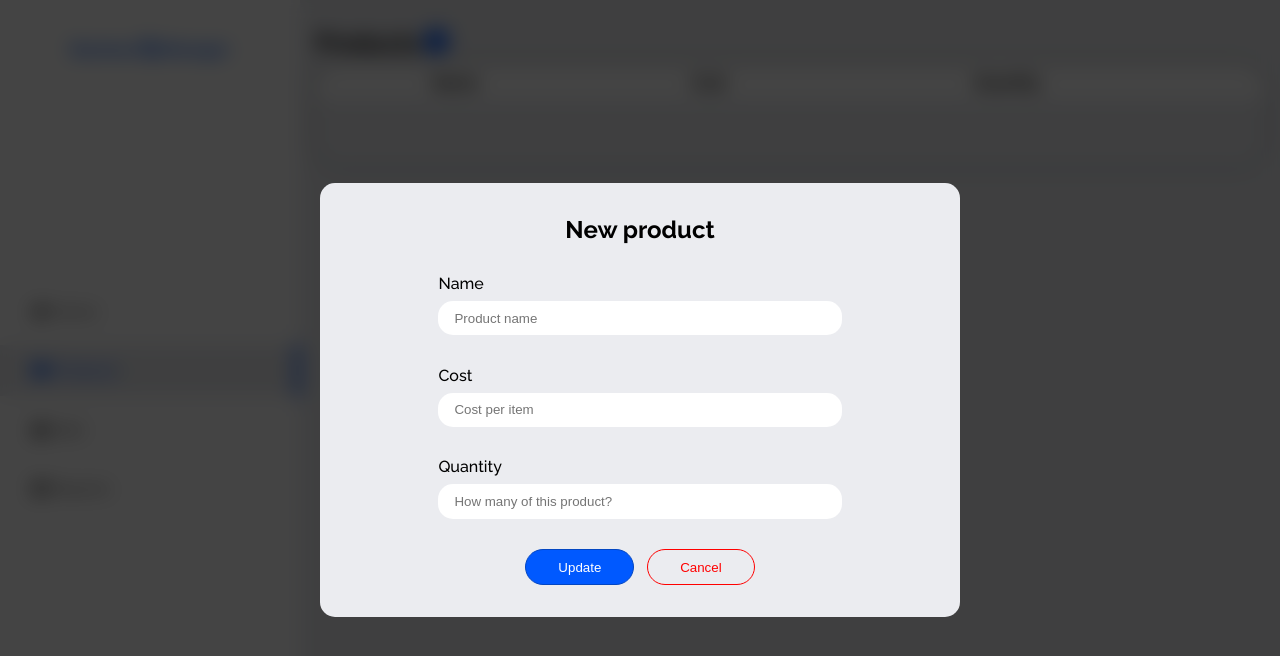
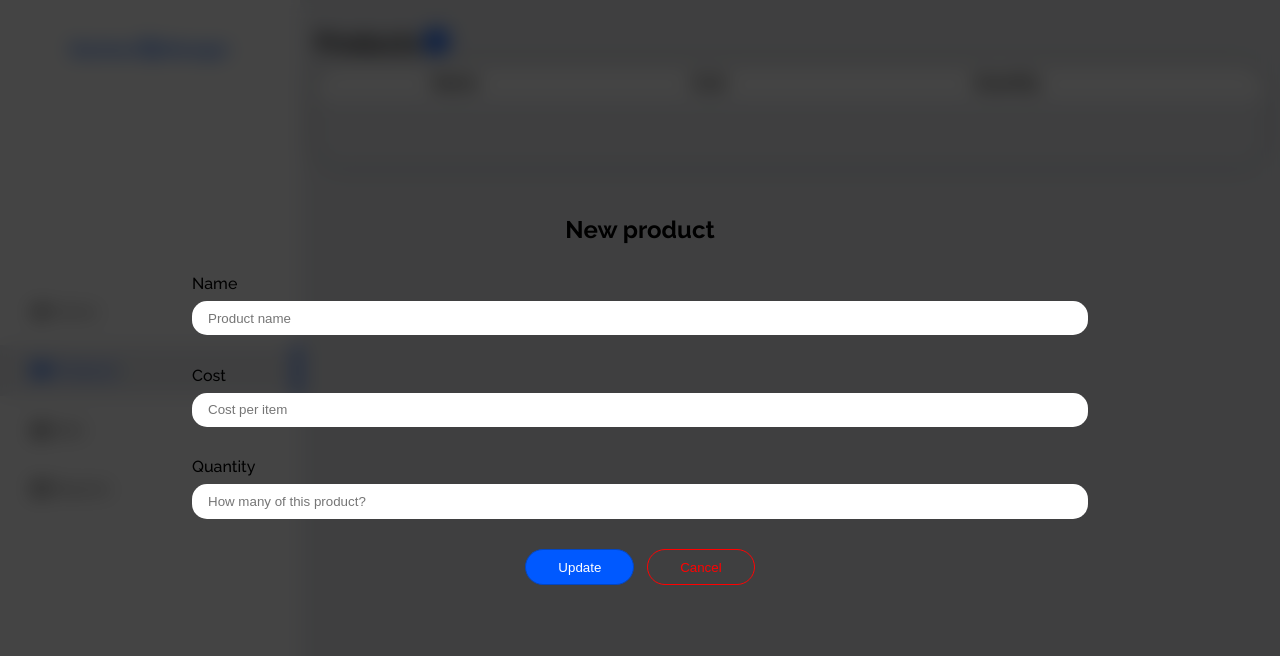
Before and after one commit to andreyt98/businessManager, a React (Vite) app: page /products in a window 1280 px wide. Both pictures are taken after a click on the icon 436 px from the left and 42 px from the top of the page. Shown: the top 656 px of the page. Built offline with nearby package versions, Linux system fonts and the light colour scheme.

Commit message:
pass form style to modal

```diff
--- a/src/sass/utilities/_form.scss
+++ b/src/sass/utilities/_form.scss
@@ -1,19 +1,8 @@
 form {
-  width: 95%;
-  background: $primary-bg;
+  width: 100%;
   height: auto;
-  padding: 2rem;
-  border-radius: 15px;
   @extend .flex-col-center;
   gap: 1.9rem;
-
-  @media #{$sm} {
-    width: 65%;
-  }
-  @media #{$lg} {
-    width: 50%;
-  }
-
   input {
     border-radius: 15px;
     padding: 0.6rem 1rem;
@@ -24,19 +13,19 @@ form {
   label {
     width: 100%;
     @media #{$lg} {
-        width: 70%;
-      }
+      width: 70%;
+    }
   }
   .form__options {
     @extend .flex-center;
     width: 100%;
-    gap: .8rem;
-    #cancel{
+    gap: 0.8rem;
+    #cancel {
       background: none;
       color: red;
       border: 1px solid red;
 
-      &:hover{
+      &:hover {
         background: red;
         color: white;
       }
--- a/src/sass/utilities/_modal.scss
+++ b/src/sass/utilities/_modal.scss
@@ -7,4 +7,21 @@
   @extend .flex-col-center;
   background-color: #000000bb;
   backdrop-filter: blur(10px);
+
+  &__content {
+    width: 95%;
+    background: $primary-bg;
+    height: auto;
+    padding: 2rem;
+    border-radius: 15px;
+    @extend .flex-col-center;
+    gap: 1.9rem;
+
+    @media #{$sm} {
+      width: 65%;
+    }
+    @media #{$lg} {
+      width: 50%;
+    }
+  }
 }
```
